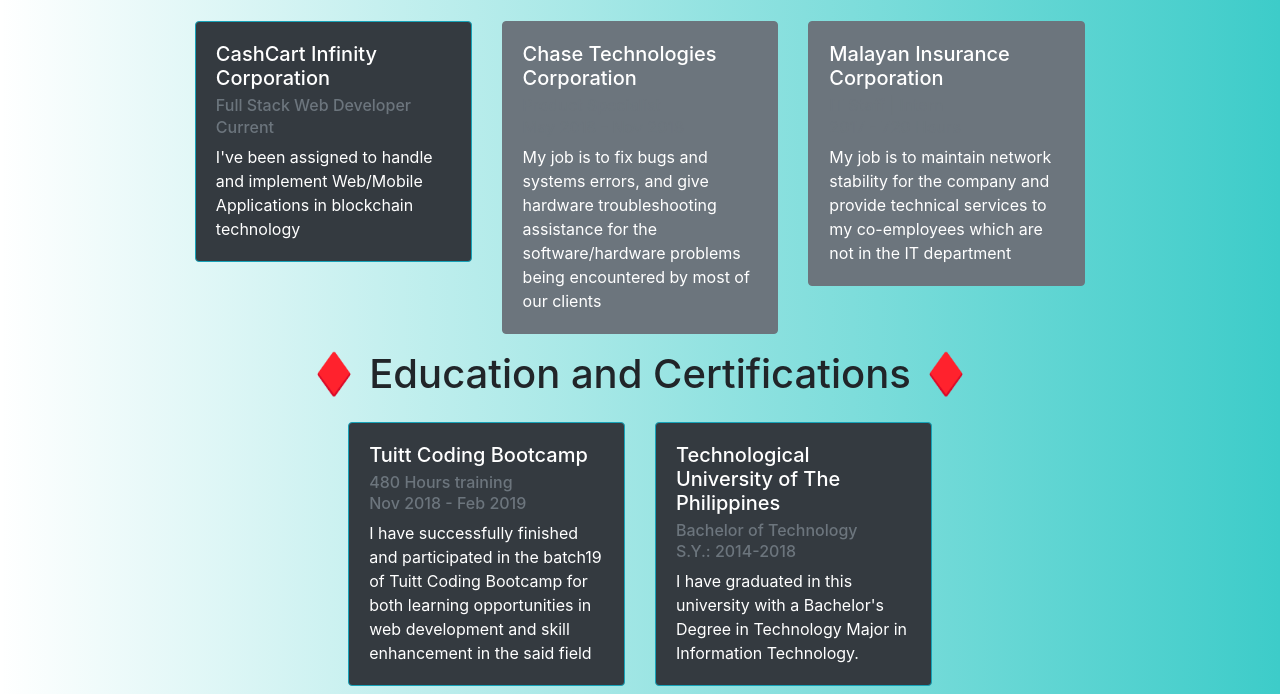
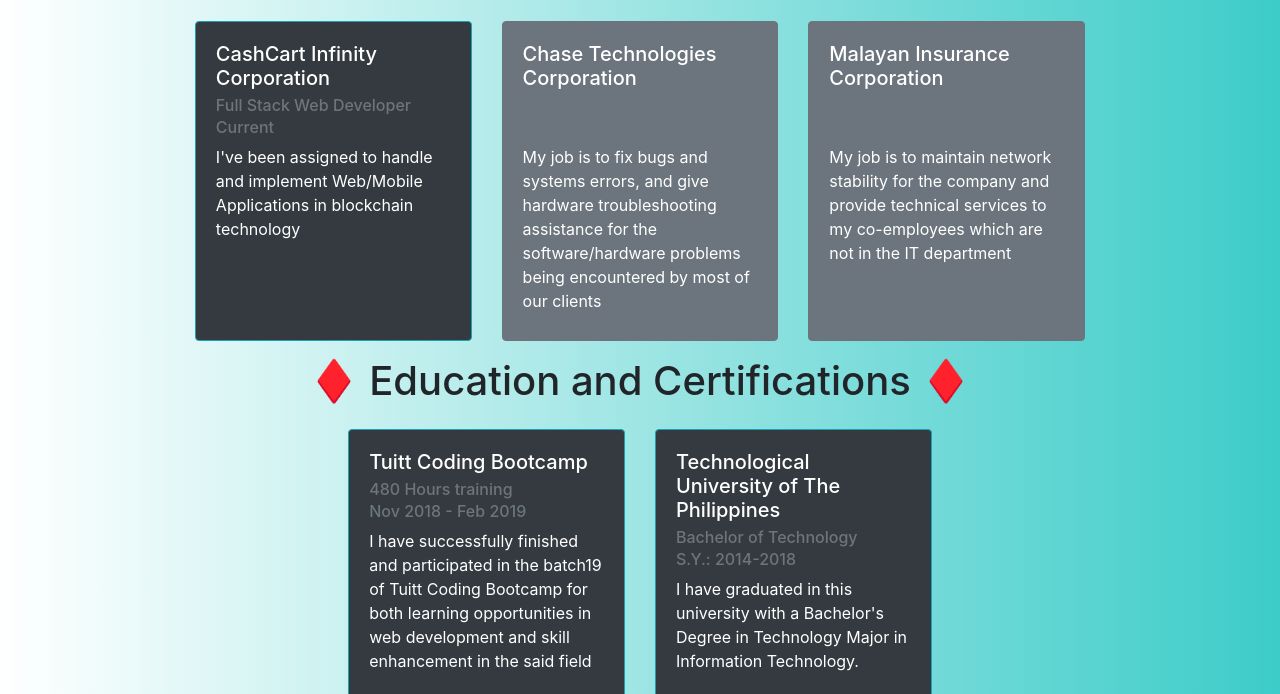
Before and after one commit to gamier-lester/hireme, a plain HTML site: page views/about.html in a window 1280 px wide. Shown: the part 686-1380 px from the top of the page. Drawn offline with Linux system fonts and the light colour scheme.

Commit message:
includes blah blah fixes

```diff
--- a/views/about.html
+++ b/views/about.html
@@ -80,7 +80,7 @@
 				<!-- work experience -->
 				<div class="col-lg-11 mt-3 row mx-0">
 					<div id="cashcart" class="col-lg-4">
-						<div class="card text-white bg-dark border border-info">
+						<div class="card text-white bg-dark border border-info" style="height: 320px;">
 							<div class="card-body">
 								<h5 class="card-title">CashCart Infinity Corporation</h5>
 								<h6 class="card-subtitle mb-2 text-muted">Full Stack Web Developer</h6>
@@ -90,7 +90,7 @@
 						</div>
 					</div>
 					<div id="chasetech" class="col-lg-4">
-						<div class="card text-white bg-secondary border border-secondary">
+						<div class="card text-white bg-secondary border border-secondary" style="height: 320px;">
 							<div class="card-body">
 								<h5 class="card-title">Chase Technologies Corporation</h5>
 								<h6 class="card-subtitle mb-2 text-muted">Product Specialist</h6>
@@ -100,7 +100,7 @@
 						</div>
 					</div>
 					<div id="malayan" class="col-lg-4">
-						<div class="card text-white bg-secondary border border-secondary">
+						<div class="card text-white bg-secondary border border-secondary" style="height: 320px;">
 							<div class="card-body">
 								<h5 class="card-title">Malayan Insurance Corporation</h5>
 								<h6 class="card-subtitle mb-2 text-muted">IT Staff | Intern</h6>
@@ -116,7 +116,7 @@
 				<div class="col-lg-11 my-3 row justify-content-center mx-0">
 					<div id="tuitt" class="col-lg-4">
 						<!-- //tuitt -->
-						<div class="card text-white bg-dark border border-info">
+						<div class="card text-white bg-dark border border-info" style="height: 300px;">
 							<div class="card-body">
 								<h5 class="card-title">Tuitt Coding Bootcamp</h5>
 								<h6 class="card-subtitle mb-2 text-muted">480 Hours training</h6>
@@ -128,7 +128,7 @@
 					<!-- TUP -->
 					<div id="tup" class="col-lg-4">
 						<!-- //tuitt -->
-						<div class="card text-white bg-dark border border-info">
+						<div class="card text-white bg-dark border border-info" style="height: 300px;">
 							<div class="card-body">
 								<h5 class="card-title">Technological University of The Philippines</h5>
 								<h6 class="card-subtitle mb-2 text-muted">Bachelor of Technology</h6>
```
